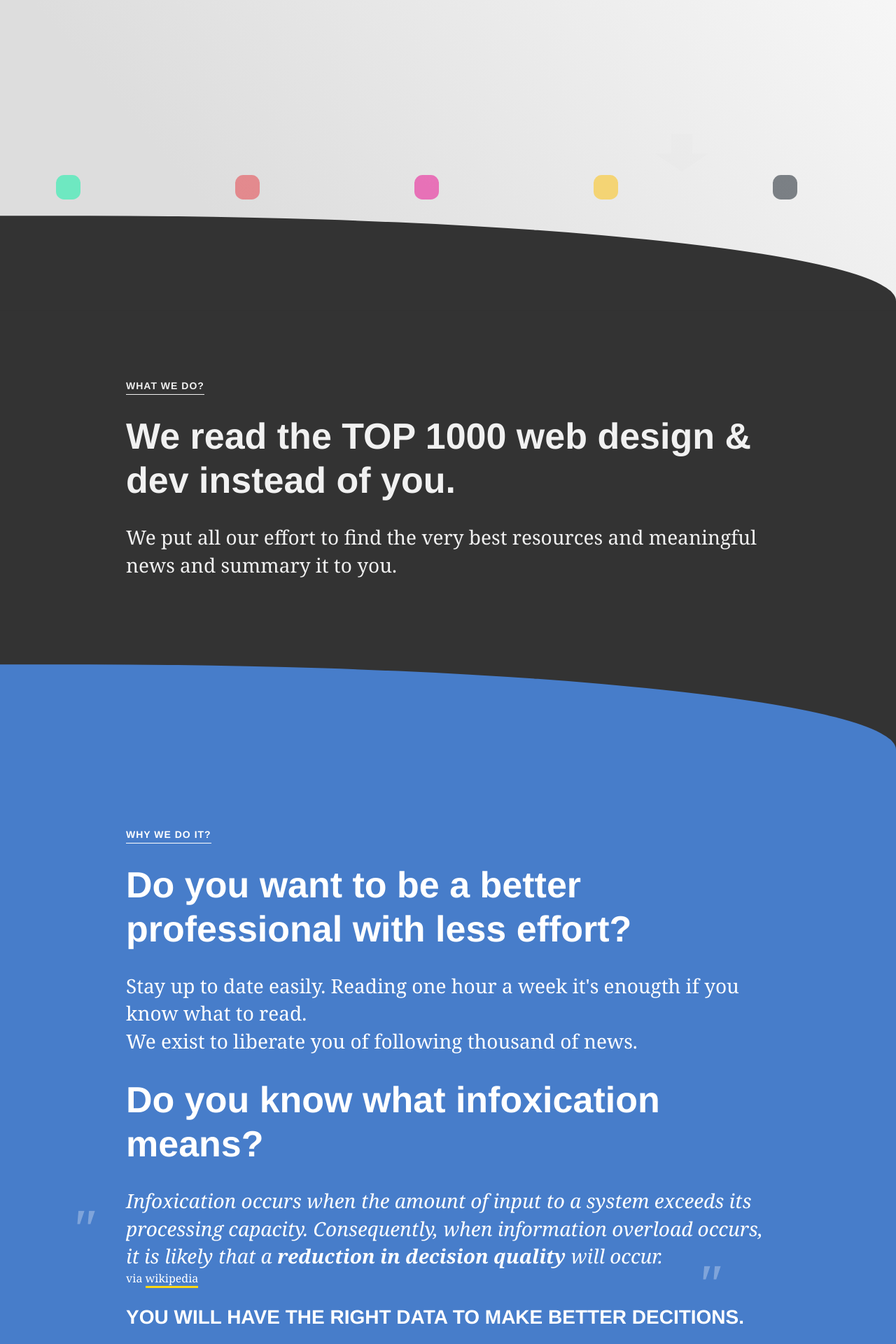
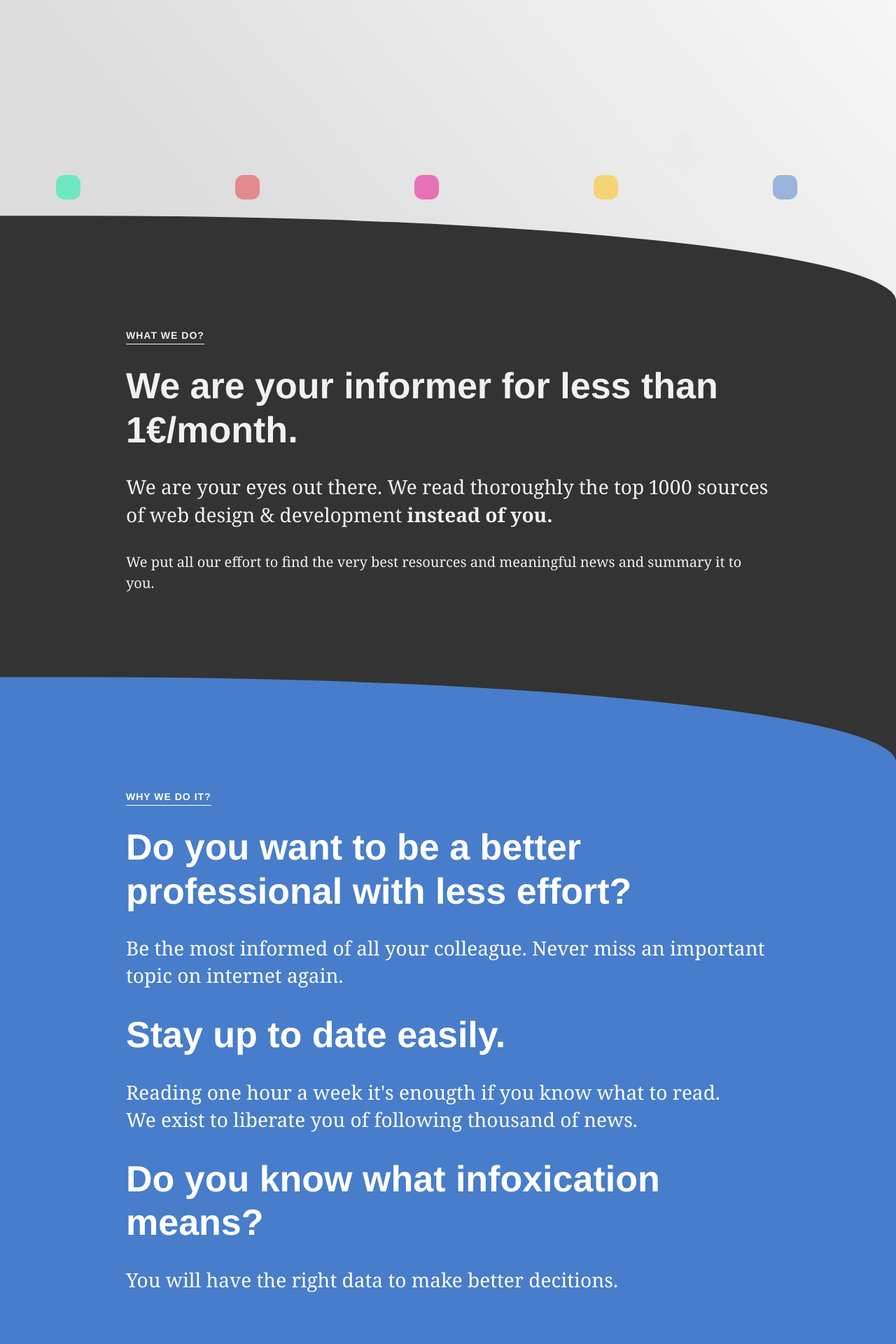
Before and after one commit to valencia-io/valencia-io, a Jekyll site: the page built from index.html, in a window 1280 px wide. Shown: the part 503-2423 px from the top of the page at 70% size. Built offline with Jekyll 4.4.1, drawn with Linux system fonts in a browser that asks for light colours; some of the changed text lies outside the part shown.

Commit message:
new text home

```diff
--- a/_sass/base/_typography.scss
+++ b/_sass/base/_typography.scss
@@ -148,7 +148,7 @@ body {
     h3 {
         font-family: $sans-serif;
         font-size: 1.4em;
-        font-weight: 700;
+        font-weight: 300;
         line-height: 1.4em;
         margin-bottom: 0.5em;
         text-transform: uppercase;
--- a/_sass/base/_variables.scss
+++ b/_sass/base/_variables.scss
@@ -26,6 +26,8 @@ $pink:#ec008c;
 
 $green:#00F3A5;
 $green-dark:#1693A5 ;
+
+$turquoise:#1E8C93;
 
 $red:#E8373E ;
 $red-soft :#FF6347;
@@ -58,7 +60,7 @@ $theme-4-primary:$yellow-darken;
 $theme-4-bg: $yellow-darken;
 $theme-4-color: white;
 
-$theme-5-primary: darken($blue-soft,50%);
+$theme-5-primary: $blue;
 $theme-5-bg: $gray-semidark;
 $theme-5-color: $yellow;
 
@@ -71,7 +73,7 @@ $bg-color: $body-bg-color;
 $summary-bg-color: $blue;
 $sumary-content-bg-color:$paper;
 
-$footer-bg-color: $blue;
+$footer-bg-color: $dark-gray;
 $footer-text-color: white;
 
 $logo-color: white;
--- a/_sass/components/_themes.scss
+++ b/_sass/components/_themes.scss
@@ -85,7 +85,7 @@ label.theme:hover{
 $rainbow-vertical-growth: 15px;
 
 .rainbow, .rainbow *, .rainbow:hover , .rainbow:before {
-    transition:all 0s linear !important;
+    transition:all 0.1s linear !important;
 }
 
 .theme.rainbow {
@@ -100,9 +100,6 @@ $rainbow-vertical-growth: 15px;
     border-radius:0;
     position: fixed;
 
-    border-top: solid transparent $rainbow-vertical-growth;
-
-
 
     padding: 5px;
 
@@ -110,7 +107,8 @@ $rainbow-vertical-growth: 15px;
     z-index:-1;
     opacity: .6;
     bottom: 0;
-    &::before {
+    border-top: solid $footer-bg-color $rainbow-vertical-growth;
+/*     &::before {
         content:'';
         position:absolute;
         width:100%;
@@ -119,11 +117,11 @@ $rainbow-vertical-growth: 15px;
         top:-$rainbow-vertical-growth;
         left:0;
 
-    }
+    }  */
     &:hover{
         border-radius:0;
         @include border-top-radius(50%);
-        border-top: solid transparent $rainbow-vertical-growth*1.5;
+        border-top: solid transparent $rainbow-vertical-growth;
 
         &::before {
             transition:all 0s linear;
--- a/_sass/pages/_home.scss
+++ b/_sass/pages/_home.scss
@@ -33,8 +33,16 @@
 }
 
 #s4 {
-    background: $bg-color;
+    background: $blue-soft;
+    color:white;
 }
+
+
+#s5 {
+    background: #88ABC2;
+    color:white;
+}
+
 
 section:not(#s1) {
     $transition-height: 150px;
@@ -52,7 +60,7 @@ section:not(#s1) {
         height: $transition-height;
         height: $transition-height-2;
 
-        @include transform(translateY(-$transition-height));
+        @include transform(translateY(-$transition-height/1.01));
         @include transform(translateY(-$transition-height-2/1.01));
         border-radius:0 90% 0 0;
         background: inherit;
@@ -61,7 +69,8 @@ section:not(#s1) {
     article {
         @include outer-container();
         @include pad(20px);
-        margin-top:-7vh;
+        margin-top:-$transition-height;
+        margin-top:-$transition-height-2;
     }
 }
 
@@ -70,7 +79,7 @@ section:not(#s1) {
 **/
 .goDown {
     border:none;
-    color:black;
+    color:invert($bg-color);
     height:100px;
 
     @include animation(appear .1s infinite linear);
--- a/index.html
+++ b/index.html
@@ -34,14 +34,67 @@ layout: home
 
     <article class="">
         <p class="type">What we do?</p>
-        <h1>We read the TOP 1000 web design & dev instead of you.</h1>
-        <h2>We put all our effort to find the very best resources and meaningful news and summary it to you.</h2>
+        <h1>We are your informer for less than 1€/month.</h1>
+        <h2>We are your eyes out there. We read thoroughly the top 1000 sources of web design & development <strong>instead of you.</strong></h2>
+        <p>We put all our effort to find the very best resources and meaningful news and summary it to you.</p>
 
 
     </article>
 </section>
 <section id="s3" class="">
+    <article class="">
+        <p class="type">Why we do it?</p>
+        <h1>Do you want to be a better professional with less effort?</h1>
+        <h2>Be the most informed of all your colleague. Never miss an important topic on internet again.</h2>
+        <h1>Stay up to date easily.</h1>
+        <h2>Reading one hour a week it's enougth if you know what to read.<br>We exist to liberate you of following thousand of news.</h2>
+        <h1>Do you know what infoxication means?</h1>
+        <h2>You will have the right data to make better decitions.</h2>
+    </article>
+</section>
+<section id="s4" class="">
+    <article class="what-valencia-io-is">
+        <p class="type">What valencia.io is?</p>
+        <h1>Valencia.io is:</h1>
+        <ul>
+        <li>
+            <h3>We are your personal trainer</h3>
+            </li>
+        <li>
+            <h3>We are the guy who lend you the book underlined the day before the exam</h3>
 
+            </li>
+        <li>
+            <h3>We are early adopters</h3>
+            <p>Infoxication occurs when the amount of input to a system exceeds its processing capacity. Consequently, when information overload occurs, it is likely that a <strong>reduction in decision quality</strong> will occur.</p>
+            </li>
+        <li>
+            <h3>We are early adopters</h3>
+            </li>
+        </ul>
+        <h1>Valencia.io is not:</h1>
+        <ul>
+        <li>
+            <h3>We are your personal trainer</h3>
+            </li>
+        <li>
+            <h3>We are the guy who lend you the book underlined the day before the exam</h3>
+
+            </li>
+        <li>
+            <h3>We are early adopters</h3>
+            <p>Infoxication occurs when the amount of input to a system exceeds its processing capacity. Consequently, when information overload occurs, it is likely that a <strong>reduction in decision quality</strong> will occur.</p>
+            </li>
+        <li>
+            <h3>We are early adopters</h3>
+            </li>
+        </ul>
+
+
+
+    </article>
+</section>
+<section id="s5" class="">
     <article class="">
         <p class="type">Why we do it?</p>
         <h1>Do you want to be a better professional with less effort?</h1>
@@ -55,21 +108,3 @@ layout: home
 
     </article>
 </section>
-<section id="s4" class="">
-
-    <article class="">
-        <p class="type">What we do?</p>
-        <h1>We read the TOP1000 web design & dev instead of you</h1>
-        <h2>We put all our effort on finding the very best resources and meaningful news and summary it to you.</h2>
-
-
-                <p class="date">30 Mar 2014</p>
-<p><span>Lorem ipsum dolor sit amet</span>, consectetur adipisicing elit. Consequatur a, ullam, voluptatum incidunt neque doloremque vel inventore distinctio laudantium harum illo quam nulla dolor alias iure impedit! Accusamus! Lorem ipsum dolor <a href="/summary">summary</a> sit amet, consectetur adipisicing elit. Accusamus! Lorem ipsum dolor sit amet, consectetur adipisicing elit. Consequatur, a, ullam, voluptatum incidunt neque porro numquam doloremque vel inventore distinctio laudantium harum illo quam nulla dolor alias iure impedit.
-<a href="javascript:void(0)" class="read-more">Read More <span>&rsaquo;</span></a>
-</p>
-<h3>Subheading lorem</h3>
-<p><span>Consequatur ullam, voluptatum</span> incidunt neque porro numquam doloremque vel inventore distinctio laudantium harum illo quam nulla dolor alias iure impedit. Accusamus. Consequatur, a, ullam, voluptatum incidunt neque porro numquam doloremque vel inventore distinctio laudantium harum illo quam nulla dolor alias iure impedit! Accusamus.</p>
-<hr>
-<p class="author">Author Name</p>
-    </article>
-</section>
```
Also changed, not shown: 6 other files.
